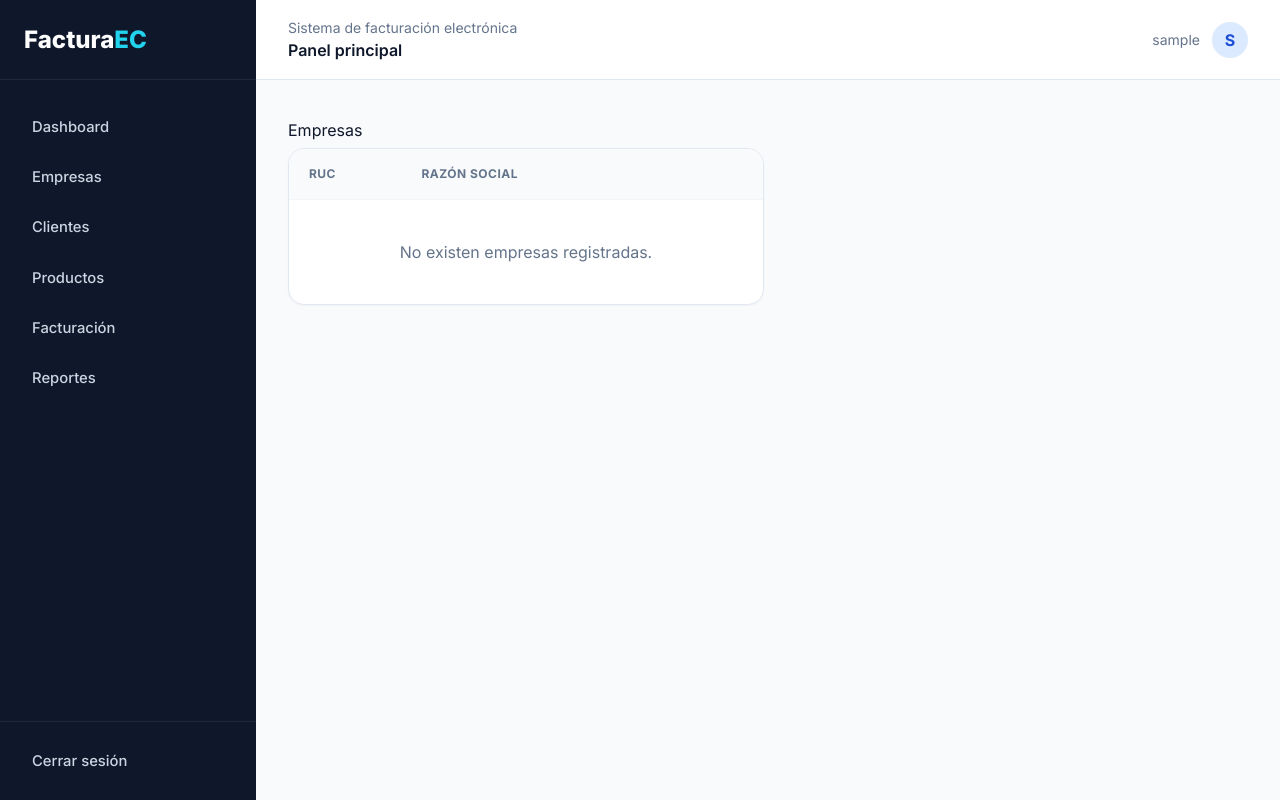
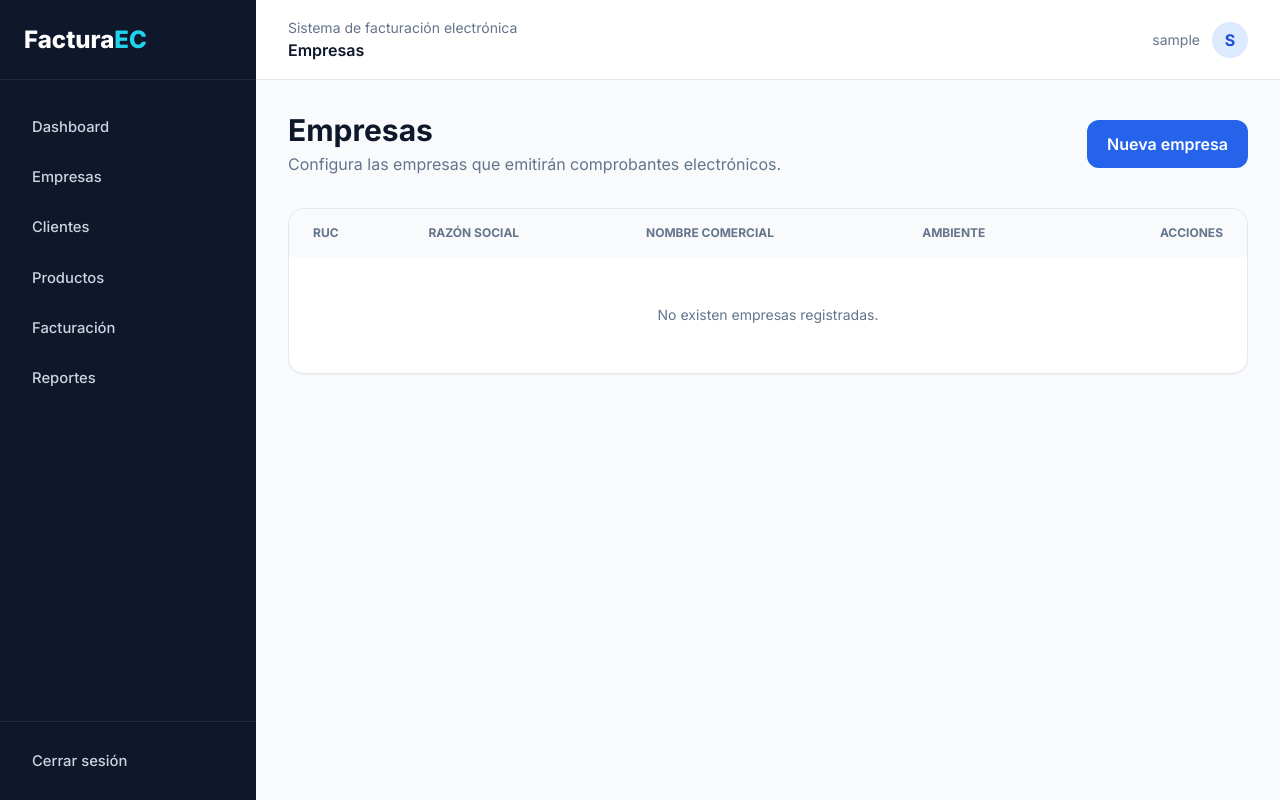
Before and after one commit to caeduardo99/facturacion_sri_django, a Django app: page /empresas/ in a window 1280 px wide. Run offline with Django 5.2, Linux system fonts and the light colour scheme; the visitor is signed in with stand-in values (Sample User, id 1); data that the repository does not hold is empty; some libraries are stand-ins or nearby versions.

Commit message:
Mejorar listado de empresas

```diff
--- a/templates/empresas/lista.html
+++ b/templates/empresas/lista.html
@@ -1 +1,21 @@
-{% extends 'base.html' %}{% block content %}<h1>Empresas</h1><div class='table'><div class='row head'><span>RUC</span><span>Razón social</span></div>{% for e in empresas %}<div class='row'><span>{{ e.ruc }}</span><span>{{ e.razon_social }}</span></div>{% empty %}<p>No existen empresas registradas.</p>{% endfor %}</div>{% endblock %}
+{% extends 'base.html' %}
+{% block title %}Empresas | FacturaEC{% endblock %}
+{% block header_title %}Empresas{% endblock %}
+{% block content %}
+<div class="mb-8 flex flex-col gap-4 sm:flex-row sm:items-center sm:justify-between">
+  <div><h1 class="text-3xl font-bold text-slate-900">Empresas</h1><p class="mt-1 text-slate-500">Configura las empresas que emitirán comprobantes electrónicos.</p></div>
+  <a href="{% url 'empresas:nuevo' %}" class="rounded-xl bg-blue-600 px-5 py-3 font-semibold text-white hover:bg-blue-700">Nueva empresa</a>
+</div>
+<div class="overflow-x-auto rounded-2xl border border-slate-200 bg-white shadow-sm">
+<table class="min-w-full text-left text-sm">
+<thead class="bg-slate-50 text-xs uppercase text-slate-500"><tr><th class="px-6 py-4">RUC</th><th class="px-6 py-4">Razón social</th><th class="px-6 py-4">Nombre comercial</th><th class="px-6 py-4">Ambiente</th><th class="px-6 py-4 text-right">Acciones</th></tr></thead>
+<tbody class="divide-y divide-slate-100">
+{% for e in empresas %}
+<tr class="hover:bg-slate-50">
+<td class="px-6 py-4 font-medium">{{ e.ruc }}</td><td class="px-6 py-4">{{ e.razon_social }}</td><td class="px-6 py-4">{{ e.nombre_comercial|default:"-" }}</td>
+<td class="px-6 py-4">{% if e.ambiente_sri == 1 %}Pruebas{% else %}Producción{% endif %}</td>
+<td class="px-6 py-4 text-right"><a href="{% url 'empresas:editar' e.pk %}" class="mr-3 font-semibold text-blue-600">Editar</a><a href="{% url 'empresas:eliminar' e.pk %}" class="font-semibold text-red-600">Eliminar</a></td>
+</tr>
+{% empty %}<tr><td colspan="5" class="px-6 py-12 text-center text-slate-500">No existen empresas registradas.</td></tr>{% endfor %}
+</tbody></table></div>
+{% endblock %}
```
